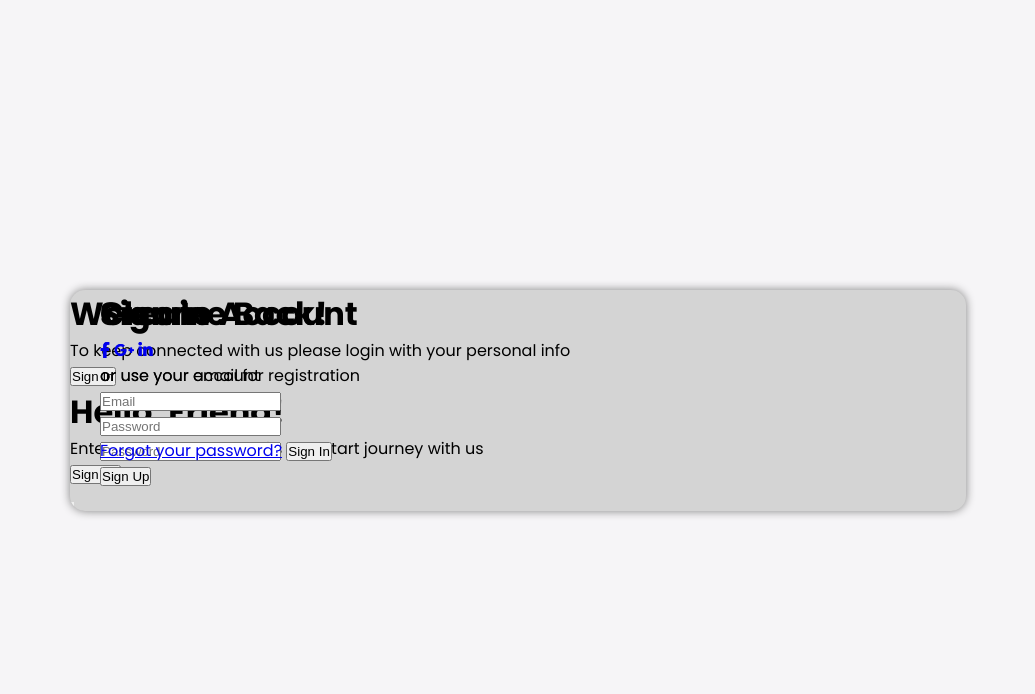
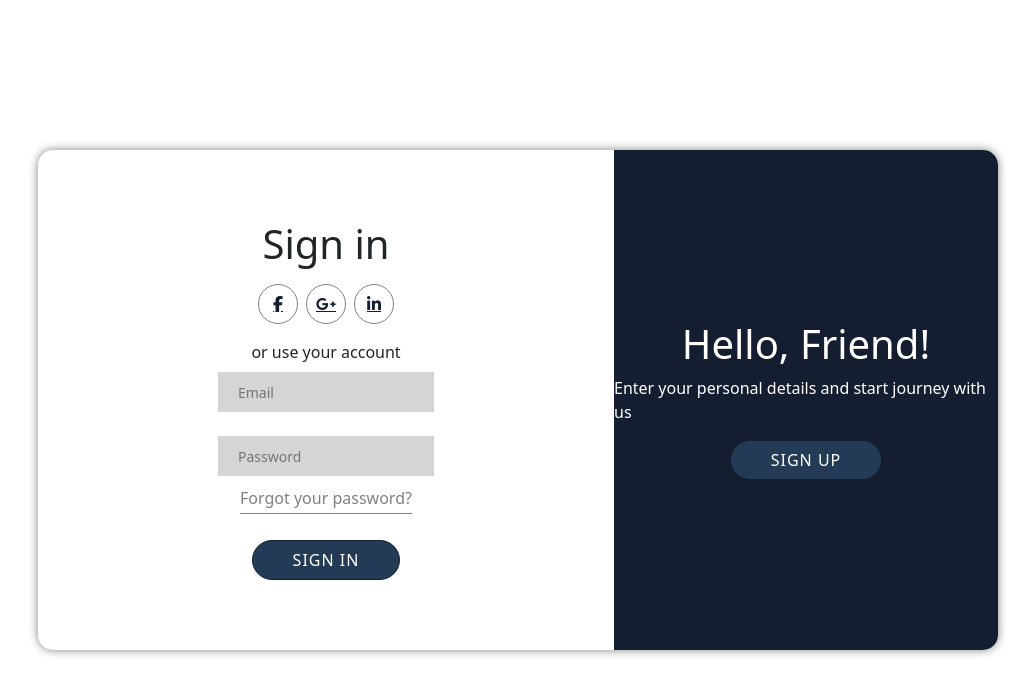
Before and after one commit to Amr-Muhammad/loginShape, a website: page index.html in a window 1280 px wide. Shown: the whole page, without its empty margins (122-1157 px from the left). Drawn offline with nearby package versions, Linux system fonts and the light colour scheme.

Commit message:
sign in up animation

```diff
--- a/index.html
+++ b/index.html
@@ -10,15 +10,18 @@
         integrity="sha512-KfkfwYDsLkIlwQp6LFnl8zNdLGxu9YAA1QvwINks4PhcElQSvqcyVLLD9aMhXd13uQjoXtEKNosOWaZqXgel0g=="
         crossorigin="anonymous" referrerpolicy="no-referrer" />
     <link rel="stylesheet" href="style.css">
+    <link rel="stylesheet" href="node_modules/bootstrap/dist/css/bootstrap.min.css">
+    <link rel="stylesheet" href="node_modules/@fortawesome/fontawesome-free/css/all.min.css">
 </head>
 
 <body>
 
-    <div class="container" id="container">
-        <div class="form-container sign-up-container">
-            <form>
+    <div class="container w-75 p-0" id="container">
+
+        <div class="form-container sign-up-container d-flex justify-content-center h-100">
+            <form class="d-flex justify-content-center flex-column w-75 align-items-center">
                 <h1>Create Account</h1>
-                <div class="social-container">
+                <div class="social-container d-flex gap-2 text-center">
                     <a href="#" class="social"><i class="fab fa-facebook-f"></i></a>
                     <a href="#" class="social"><i class="fab fa-google-plus-g"></i></a>
                     <a href="#" class="social"><i class="fab fa-linkedin-in"></i></a>
@@ -39,16 +42,17 @@
                 <button>Sign Up</button>
             </form>
         </div>
-        <div class="form-container sign-in-container">
-            <form>
-                <h1>Sign in</h1>
-                <div class="social-container">
+
+        <div class="form-container d-flex sign-in-container justify-content-center align-items-center h-100">
+            <form class="d-flex flex-column align-items-center w-75">
+                <h1 class="mb-2">Sign in</h1>
+                <div class="social-container d-flex gap-2 my-2">
                     <a href="#" class="social"><i class="fab fa-facebook-f"></i></a>
                     <a href="#" class="social"><i class="fab fa-google-plus-g"></i></a>
                     <a href="#" class="social"><i class="fab fa-linkedin-in"></i></a>
                 </div>
-                <span>or use your account</span>
-                <div class="infield">
+                <span class="my-2">or use your account</span>
+                <div class="infield mb-4">
                     <input type="email" placeholder="Email" name="email" />
                     <label></label>
                 </div>
@@ -57,24 +61,26 @@
                     <label></label>
                 </div>
                 <a href="#" class="forgot">Forgot your password?</a>
-                <button>Sign In</button>
+                <button class="mt-3">Sign In</button>
             </form>
         </div>
-        <div class="overlay-container" id="overlayCon">
+
+        <div class="overlay-container h-100 text-white position-relative" id="overlayCon">
             <div class="overlay">
-                <div class="overlay-panel overlay-left">
+                <div class="overlay-panel w-100 overlay-left d-flex flex-column align-items-center">
                     <h1>Welcome Back!</h1>
                     <p>To keep connected with us please login with your personal info</p>
-                    <button>Sign In</button>
+                    <button id="signIn">Sign In</button>
                 </div>
-                <div class="overlay-panel overlay-right">
+                <div class="overlay-panel w-100 overlay-right d-flex flex-column align-items-center">
                     <h1>Hello, Friend!</h1>
                     <p>Enter your personal details and start journey with us</p>
-                    <button>Sign Up</button>
+                    <button id="signUp">Sign Up</button>
                 </div>
             </div>
-            <button id="overlayBtn"></button>
+            <!-- <button id="overlayBtn"></button> -->
         </div>
+
     </div>
 
     <script src="main.js"></script>
--- a/main.js
+++ b/main.js
@@ -0,0 +1,8 @@
+let container = document.getElementById('container')
+
+document.querySelectorAll('.overlay-container button').forEach(el => {
+    el.addEventListener('click', () => {
+        container.classList.toggle('test')
+        console.log('tmam');
+    })
+})
--- a/style.css
+++ b/style.css
@@ -21,17 +21,153 @@ body {
     font-family: 'Poppins', sans-serif;
 }
 
-.container{
+.container {
     position: relative;
     width: 70%;
-    background-color: rgb(212, 212, 212);
+    background-color: white;
     box-shadow: 0px 0px 10px gray;
     border-radius: 15px;
     overflow: hidden;
+    height: 500px;
 }
 
-.form-container{
+.form-container {
     position: absolute;
-    padding: 0px 30px;
     width: 60%;
+    left: 0;
+    transition: all 0.5s;
 }
+
+.sign-up-container {
+    z-index: 1;
+    opacity: 0;
+}
+
+.sign-in-container {
+    z-index: 2;
+}
+
+input {
+    border: none;
+    background-color: rgb(213, 213, 213);
+    padding: 8px 15px;
+    outline: none;
+    border: none;
+    width: 100%;
+}
+
+label {
+    position: absolute;
+    left: 50%;
+    top: 100%;
+    transform: translateX(-50%);
+    height: 2px;
+    width: 0%;
+    background-color: black;
+    transition: all 0.3s;
+}
+
+input:focus~label {
+    width: 100%;
+}
+
+.infield {
+    margin-bottom: 10px;
+    position: relative;
+    width: 50%;
+}
+
+input::placeholder {
+    padding: 0px 5px;
+    font-size: 14px;
+}
+
+a.forgot {
+    text-decoration: none;
+    padding-bottom: 3px;
+    border-bottom: 1px solid gray;
+    color: gray;
+    margin-bottom: 10px;
+}
+
+button {
+    padding: 7px 40px;
+    border-radius: 20px !important;
+    outline: none;
+    border: 1px solid #141E30;
+    letter-spacing: 1px;
+    text-transform: uppercase !important;
+    background-color: #243B55;
+    color: white;
+}
+
+.social-container a {
+    display: flex;
+    justify-content: center;
+    align-items: center;
+    border-radius: 50%;
+    border: 1px solid gray;
+    width: 40px;
+    height: 40px;
+    color: #141E30;
+}
+
+.overlay-container {
+    position: absolute;
+    left: 60%;
+    background-color: #141E30;
+    display: flex;
+    justify-content: center;
+    align-items: center;
+    overflow: hidden;
+    height: 100%;
+    width: 40%;
+    transition: all 0.5s;
+}
+
+.overlay-panel {
+    position: absolute;
+    left: 0;
+    top: 50%;
+    transform: translateY(-50%);
+}
+
+/* sign up */
+.overlay-right {
+    opacity: 1;
+    z-index: 1;
+    transition: all 0.5s;
+}
+
+/* sign in */
+.overlay-left {
+    opacity: 0;
+    z-index: 2;
+    transition: all 0.5s;
+}
+
+.test .overlay-right {
+    opacity: 0;
+    transition: all 0.5s;
+}
+.test .overlay-left {
+    opacity: 1;
+    transition: all 0.5s;
+}
+
+.test .overlay-container {
+    left: 0;
+}
+
+.test .form-container {
+    left: 40%;
+}
+
+.test .sign-in-container {
+    opacity: 0;
+    z-index: 1;
+}
+.test .sign-up-container {
+    opacity: 1;
+    z-index: 2;
+}
```
Also changed, not shown: 2 other files.
